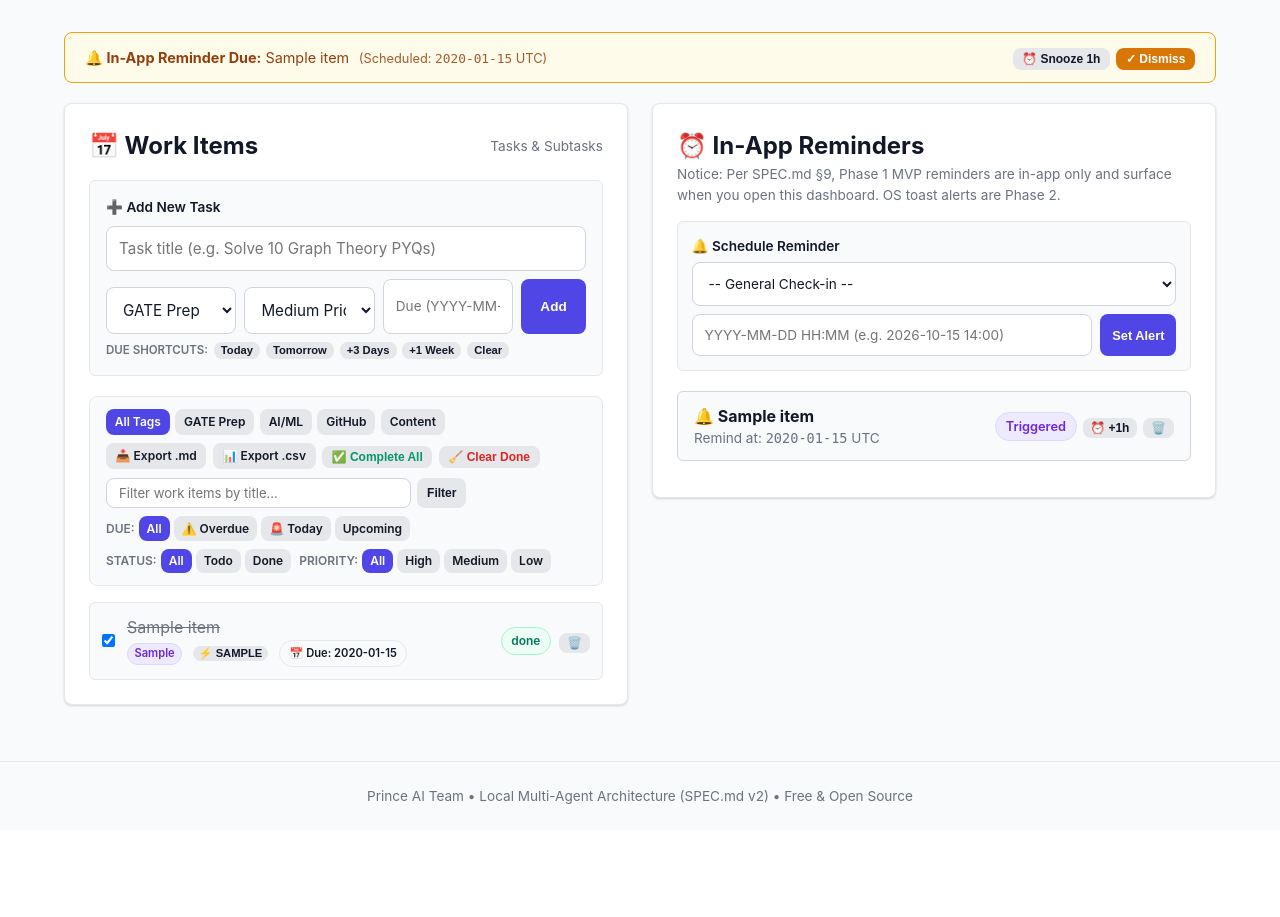
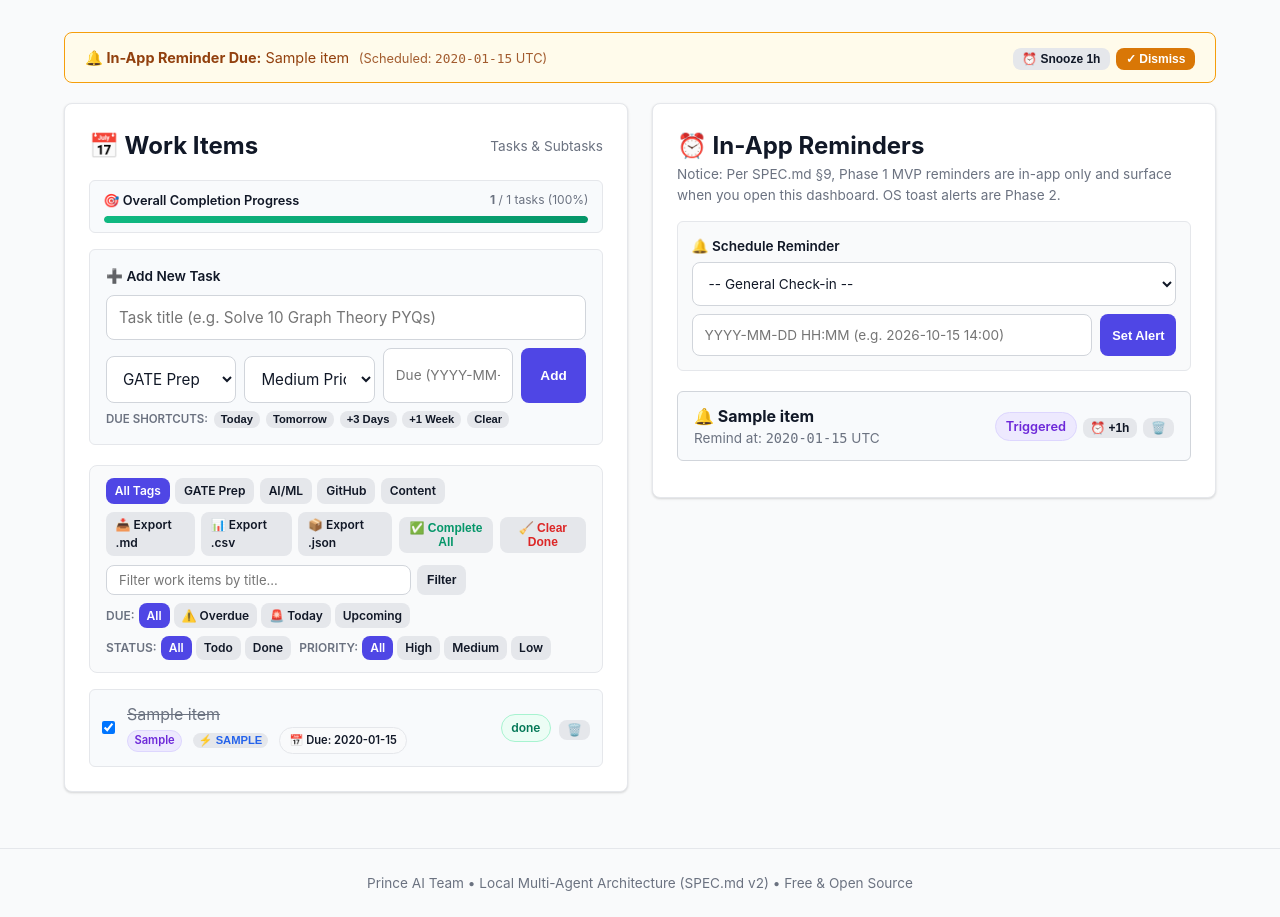
Before and after one commit to p4prince2/job-agent-local, a FastAPI app: page /work in a window 1280 px wide. Shown: the part 100-1017 px from the top of the page. Before the commit the page ends 904 px from the top, so only its background shows below. Run offline with FastAPI, Linux system fonts and the light colour scheme; tables that the repository leaves empty hold one stand-in row (values such as "Sample post"); a database or web service that is not in the repository returns one stand-in record (values such as "Sample title"); data that the repository does not hold is empty; some libraries are stand-ins or nearby versions.

Commit message:
feat: add JSON export across all resources, draft metrics calculation, HTMX instant priority cycling, and daily work completion progress bar

```diff
--- a/dashboard/templates/drafts.html
+++ b/dashboard/templates/drafts.html
@@ -17,6 +17,9 @@
       </a>
       <a href="/drafts/export-all?platform={{ selected_platform }}&status={{ selected_status }}&format=csv" class="btn btn-secondary" style="font-size: 0.85rem; text-decoration: none;" title="Export all matching drafts as CSV spreadsheet">
         📊 Export CSV
+      </a>
+      <a href="/drafts/export-all?platform={{ selected_platform }}&status={{ selected_status }}&format=json" class="btn btn-secondary" style="font-size: 0.85rem; text-decoration: none;" title="Export all matching drafts as JSON payload">
+        📦 Export JSON
       </a>
       <div style="display: flex; gap: 0.35rem; flex-wrap: wrap;">
         <a href="/drafts?platform=all{% if selected_status != 'all' %}&status={{ selected_status }}{% endif %}{% if search_query %}&q={{ search_query }}{% endif %}" class="btn btn-secondary" style="font-size: 0.8rem; {% if selected_platform == 'all' %}background: var(--primary); color: white; border-color: var(--primary);{% endif %}">All</a>
--- a/dashboard/templates/github.html
+++ b/dashboard/templates/github.html
@@ -36,6 +36,9 @@
         </a>
         <a href="/github/export-all?format=csv{% if search_query %}&q={{ search_query }}{% endif %}" class="btn btn-secondary" style="font-size: 0.8rem; height: 32px; text-decoration: none; display: flex; align-items: center; padding: 0 0.6rem;" title="Export all repository audits as CSV spreadsheet">
           📊 Export CSV
+        </a>
+        <a href="/github/export-all?format=json{% if search_query %}&q={{ search_query }}{% endif %}" class="btn btn-secondary" style="font-size: 0.8rem; height: 32px; text-decoration: none; display: flex; align-items: center; padding: 0 0.6rem;" title="Export all repository audits as JSON payload">
+          📦 Export JSON
         </a>
         <div style="font-size: 0.8rem; color: var(--text-muted); margin-left: 0.25rem;">
           Total: <strong>{{ reviews|length }}</strong>
--- a/dashboard/templates/logs.html
+++ b/dashboard/templates/logs.html
@@ -33,6 +33,9 @@
       </a>
       <a href="/logs/export?agent={{ selected_agent }}&level={{ selected_level }}{% if search_query %}&q={{ search_query }}{% endif %}&format=csv" class="btn btn-secondary" style="font-size: 0.75rem; padding: 0.2rem 0.6rem; text-decoration: none;" title="Download logs as CSV spreadsheet">
         📊 Export .csv
+      </a>
+      <a href="/logs/export?agent={{ selected_agent }}&level={{ selected_level }}{% if search_query %}&q={{ search_query }}{% endif %}&format=json" class="btn btn-secondary" style="font-size: 0.75rem; padding: 0.2rem 0.6rem; text-decoration: none;" title="Download logs as JSON payload">
+        📦 Export .json
       </a>
       <form action="/logs/clear" method="POST" style="margin: 0;" onsubmit="return confirm('Clear all activity logs?');">
         <button type="submit" class="btn btn-secondary" style="font-size: 0.75rem; padding: 0.2rem 0.5rem; color: #DC2626;" title="Wipe log database records">
--- a/dashboard/templates/tasks.html
+++ b/dashboard/templates/tasks.html
@@ -15,6 +15,9 @@
       </a>
       <a href="/tasks/export-all?status={{ selected_status }}{% if search_query %}&q={{ search_query }}{% endif %}&format=csv" class="btn btn-secondary" style="font-size: 0.8rem; text-decoration: none;" title="Download full task history as CSV spreadsheet">
         📊 Export All .csv
+      </a>
+      <a href="/tasks/export-all?status={{ selected_status }}{% if search_query %}&q={{ search_query }}{% endif %}&format=json" class="btn btn-secondary" style="font-size: 0.8rem; text-decoration: none;" title="Download full task history as JSON payload">
+        📦 Export JSON
       </a>
       <div style="display: flex; gap: 0.35rem; flex-wrap: wrap;">
         <a href="/tasks?status=all{% if search_query %}&q={{ search_query }}{% endif %}" class="btn btn-secondary" style="font-size: 0.8rem; {% if selected_status == 'all' %}background: var(--primary); color: white; border-color: var(--primary);{% endif %}">All</a>
--- a/dashboard/templates/work.html
+++ b/dashboard/templates/work.html
@@ -10,6 +10,18 @@
         <h2>📅 Work Items</h2>
         <span style="font-size: 0.85rem; color: var(--text-muted);">Tasks & Subtasks</span>
       </div>
+
+      {% if total_work_count and total_work_count > 0 %}
+      <div style="background: var(--surface-alt); border: 1px solid var(--border); border-radius: 6px; padding: 0.6rem 0.85rem; margin-bottom: 1rem;">
+        <div style="display: flex; justify-content: space-between; align-items: center; margin-bottom: 0.35rem; font-size: 0.8rem;">
+          <span style="font-weight: 600; color: var(--text-main);">🎯 Overall Completion Progress</span>
+          <span style="color: var(--text-muted); font-size: 0.75rem;"><strong>{{ completed_work_count }}</strong> / {{ total_work_count }} tasks ({{ work_progress_percent }}%)</span>
+        </div>
+        <div style="width: 100%; height: 7px; background: var(--border); border-radius: 4px; overflow: hidden;">
+          <div style="width: {{ work_progress_percent }}%; height: 100%; background: linear-gradient(90deg, #10B981, #059669); border-radius: 4px; transition: width 0.3s ease;"></div>
+        </div>
+      </div>
+      {% endif %}
 
       <!-- Quick Task Creation Form -->
       <form action="/work/create" method="POST" style="margin-bottom: 1.25rem; background: var(--surface-alt); padding: 1rem; border-radius: 6px; border: 1px solid var(--border);">
@@ -56,6 +68,9 @@
             </a>
             <a href="/work/export?tag={{ selected_tag }}&status={{ selected_status }}&priority={{ selected_priority }}&due={{ selected_due }}&format=csv" class="btn btn-secondary" style="font-size: 0.75rem; padding: 0.25rem 0.6rem; text-decoration: none;" title="Download tasks as CSV spreadsheet">
               📊 Export .csv
+            </a>
+            <a href="/work/export?tag={{ selected_tag }}&status={{ selected_status }}&priority={{ selected_priority }}&due={{ selected_due }}&format=json" class="btn btn-secondary" style="font-size: 0.75rem; padding: 0.25rem 0.6rem; text-decoration: none;" title="Download tasks as JSON payload">
+              📦 Export .json
             </a>
             <form action="/work/complete-all" method="POST" style="margin: 0;" onsubmit="return confirm('Mark all {{ selected_tag }} tasks as completed?');">
               <input type="hidden" name="tag" value="{{ selected_tag }}">
@@ -130,8 +145,11 @@
               <span class="badge {% if item.project_tag == 'gate_prep' %}badge-daily{% elif item.project_tag == 'ai_ml' %}badge-content{% elif item.project_tag == 'github' %}badge-github{% else %}badge-supervisor{% endif %}" style="font-size: 0.7rem; padding: 0.1rem 0.4rem;">
                 {{ item.project_tag }}
               </span>
-              <form action="/work/priority/cycle/{{ item.id }}" method="POST" style="margin: 0; display: inline;">
-                <button type="submit" class="btn btn-secondary" style="font-size: 0.7rem; padding: 0.08rem 0.35rem; margin-left: 0.4rem; text-transform: uppercase;" title="Click to cycle priority (low -> medium -> high)">
+              <form id="priority-form-{{ item.id }}" action="/work/priority/cycle/{{ item.id }}" method="POST"
+                    hx-post="/work/priority/cycle/{{ item.id }}"
+                    hx-target="#priority-form-{{ item.id }}"
+                    hx-swap="outerHTML" style="margin: 0; display: inline;">
+                <button type="submit" class="btn btn-secondary" style="font-size: 0.7rem; padding: 0.08rem 0.35rem; margin-left: 0.4rem; text-transform: uppercase; {% if item.priority == 'high' %}color: #DC2626; font-weight: 600;{% elif item.priority == 'medium' %}color: #D97706; font-weight: 600;{% else %}color: #2563EB; font-weight: 600;{% endif %}" title="Click to cycle priority (low -> medium -> high)">
                   ⚡ {{ item.priority }}
                 </button>
               </form>
--- a/main.py
+++ b/main.py
@@ -5,6 +5,7 @@ Supports asynchronous background agent runs with HTMX live polling,
 in-process APScheduler reminders, and safety approval management.
 """
 
+import json
 from typing import Optional
 from datetime import datetime, timedelta, timezone
 from fastapi import FastAPI, Request, Form, Depends, HTTPException, BackgroundTasks
@@ -316,6 +317,24 @@ def export_all_tasks_endpoint(
         search_term = f"%{q.strip()}%"
         query = query.filter(Task.raw_input.ilike(search_term) | Task.executive_summary.ilike(search_term))
     tasks = query.order_by(Task.created_at.desc()).all()
+
+    if format and format.lower() == "json":
+        data = [{
+            "id": t.id,
+            "raw_input": t.raw_input,
+            "status": t.status,
+            "routed_agents": t.get_routed_agents(),
+            "executive_summary": t.executive_summary,
+            "created_at": t.created_at.isoformat(),
+            "completed_at": t.completed_at.isoformat() if t.completed_at else None,
+            "duration_seconds": t.get_duration_seconds()
+        } for t in tasks]
+        filename = f"tasks_history_{status or 'all'}.json"
+        return Response(
+            content=json.dumps(data, indent=2),
+            media_type="application/json; charset=utf-8",
+            headers={"Content-Disposition": f'attachment; filename="{filename}"'}
+        )
 
     if format and format.lower() == "csv":
         import io, csv
@@ -437,6 +456,24 @@ def export_all_drafts_endpoint(
         query = query.filter(Draft.status == status.lower())
     drafts = query.order_by(Draft.created_at.desc()).all()
 
+    if format and format.lower() == "json":
+        data = [{
+            "id": d.id,
+            "platform": d.platform,
+            "type": d.type,
+            "status": d.status,
+            "source_ref": d.source_ref,
+            "content": d.content,
+            "metrics": d.get_metrics(),
+            "created_at": d.created_at.isoformat()
+        } for d in drafts]
+        filename = f"drafts_{platform or 'all'}.json"
+        return Response(
+            content=json.dumps(data, indent=2),
+            media_type="application/json; charset=utf-8",
+            headers={"Content-Disposition": f'attachment; filename="{filename}"'}
+        )
+
     if format and format.lower() == "csv":
         import io, csv
         output = io.StringIO()
@@ -643,10 +680,15 @@ def work_page(
     work_items = query.order_by(WorkItem.created_at.desc()).all()
     reminders = db.query(Reminder).order_by(Reminder.remind_at.asc()).all()
 
-    # Pre-calculate counts for overdue / today badges
+    # Pre-calculate counts for overdue / today badges and overall progress
     all_active = db.query(WorkItem).filter(WorkItem.status != "done").all()
     overdue_count = sum(1 for it in all_active if it.due_date and it.due_date < today_str)
     today_count = sum(1 for it in all_active if it.due_date and it.due_date == today_str)
+
+    all_items = db.query(WorkItem).all()
+    total_work_count = len(all_items)
+    completed_work_count = sum(1 for it in all_items if it.status == "done")
+    work_progress_percent = int((completed_work_count / total_work_count) * 100) if total_work_count > 0 else 0
 
     context = get_common_context(db, active_tab="work")
     context.update({
@@ -658,7 +700,10 @@ def work_page(
         "selected_due": due or "all",
         "search_query": q or "",
         "overdue_count": overdue_count,
-        "today_count": today_count
+        "today_count": today_count,
+        "total_work_count": total_work_count,
+        "completed_work_count": completed_work_count,
+        "work_progress_percent": work_progress_percent
     })
     return templates.TemplateResponse(request=request, name="work.html", context=context)
 
@@ -690,6 +735,26 @@ def export_work_items_endpoint(
             query = query.filter(WorkItem.status != "done", WorkItem.due_date != None, WorkItem.due_date > today_str)
 
     items = query.order_by(WorkItem.created_at.desc()).all()
+
+    if format and format.lower() == "json":
+        data = [{
+            "id": it.id,
+            "title": it.title,
+            "project_tag": it.project_tag,
+            "priority": it.priority,
+            "status": it.status,
+            "due_date": it.due_date,
+            "parent_id": it.parent_id,
+            "subtask_progress": it.get_subtask_progress(),
+            "created_at": it.created_at.isoformat(),
+            "completed_at": it.completed_at.isoformat() if it.completed_at else None
+        } for it in items]
+        filename = f"work_items_{tag or 'all'}.json"
+        return Response(
+            content=json.dumps(data, indent=2),
+            media_type="application/json; charset=utf-8",
+            headers={"Content-Disposition": f'attachment; filename="{filename}"'}
+        )
 
     if format and format.lower() == "csv":
         import io, csv
@@ -933,6 +998,7 @@ def add_subtask_endpoint(
 
 @app.post("/work/priority/cycle/{item_id}")
 def cycle_work_item_priority(
+    request: Request,
     item_id: int,
     db: Session = Depends(get_db)
 ):
@@ -946,6 +1012,18 @@ def cycle_work_item_priority(
     db.commit()
     db.refresh(item)
     log_event("DailyWorkAgent", f"Updated priority for WorkItem #{item.id}: {old_pri} -> {item.priority}")
+    if request.headers.get("HX-Request"):
+        pri_color = "#DC2626" if item.priority == "high" else ("#D97706" if item.priority == "medium" else "#2563EB")
+        return HTMLResponse(f"""
+        <form id="priority-form-{item.id}" action="/work/priority/cycle/{item.id}" method="POST"
+              hx-post="/work/priority/cycle/{item.id}"
+              hx-target="#priority-form-{item.id}"
+              hx-swap="outerHTML" style="margin: 0; display: inline;">
+          <button type="submit" class="btn btn-secondary" style="font-size: 0.7rem; padding: 0.08rem 0.35rem; margin-left: 0.4rem; text-transform: uppercase; color: {pri_color}; font-weight: 600;" title="Click to cycle priority (low -> medium -> high)">
+            ⚡ {item.priority}
+          </button>
+        </form>
+        """)
     return RedirectResponse(url="/work", status_code=303)
 
 
@@ -1158,6 +1236,21 @@ def export_all_github_reviews_endpoint(
         query = query.filter(GitHubReview.repo.ilike(search_term) | GitHubReview.human_summary.ilike(search_term))
     reviews = query.order_by(GitHubReview.created_at.desc()).all()
 
+    if format and format.lower() == "json":
+        data = [{
+            "id": r.id,
+            "repo": r.repo,
+            "summary_dict": r.get_summary_dict(),
+            "human_summary": r.human_summary,
+            "created_at": r.created_at.isoformat()
+        } for r in reviews]
+        filename = "github_reviews.json"
+        return Response(
+            content=json.dumps(data, indent=2),
+            media_type="application/json; charset=utf-8",
+            headers={"Content-Disposition": f'attachment; filename="{filename}"'}
+        )
+
     if format and format.lower() == "csv":
         import io, csv
         output = io.StringIO()
@@ -1258,6 +1351,24 @@ def export_approvals_endpoint(
         query = query.filter(Approval.description.ilike(search_term) | Approval.requested_by_agent.ilike(search_term))
     approvals = query.order_by(Approval.created_at.desc()).all()
 
+    if format and format.lower() == "json":
+        data = [{
+            "id": a.id,
+            "action_type": a.action_type,
+            "requested_by_agent": a.requested_by_agent,
+            "description": a.description,
+            "status": a.status,
+            "payload": a.get_payload(),
+            "created_at": a.created_at.isoformat(),
+            "resolved_at": a.resolved_at.isoformat() if a.resolved_at else None
+        } for a in approvals]
+        filename = f"approvals_{status or 'all'}.json"
+        return Response(
+            content=json.dumps(data, indent=2),
+            media_type="application/json; charset=utf-8",
+            headers={"Content-Disposition": f'attachment; filename="{filename}"'}
+        )
+
     if format and format.lower() == "csv":
         import io, csv
         output = io.StringIO()
@@ -1382,6 +1493,21 @@ def export_logs_endpoint(
     if q and q.strip():
         query = query.filter(Log.message.ilike(f"%{q.strip()}%"))
     logs = query.order_by(Log.created_at.desc()).limit(1000).all()
+
+    if format and format.lower() == "json":
+        data = [{
+            "id": l.id,
+            "created_at": l.created_at.isoformat(),
+            "level": l.level,
+            "agent_name": l.agent_name,
+            "message": l.message
+        } for l in logs]
+        filename = f"agent_logs_{datetime.now(timezone.utc).strftime('%Y%m%d_%H%M%S')}.json"
+        return Response(
+            content=json.dumps(data, indent=2),
+            media_type="application/json; charset=utf-8",
+            headers={"Content-Disposition": f'attachment; filename="{filename}"'}
+        )
 
     if format and format.lower() == "csv":
         import io, csv
```
Also changed, not shown: db/models.py (+17 -0 lines), tests/test_routes.py (+92 -0 lines).
